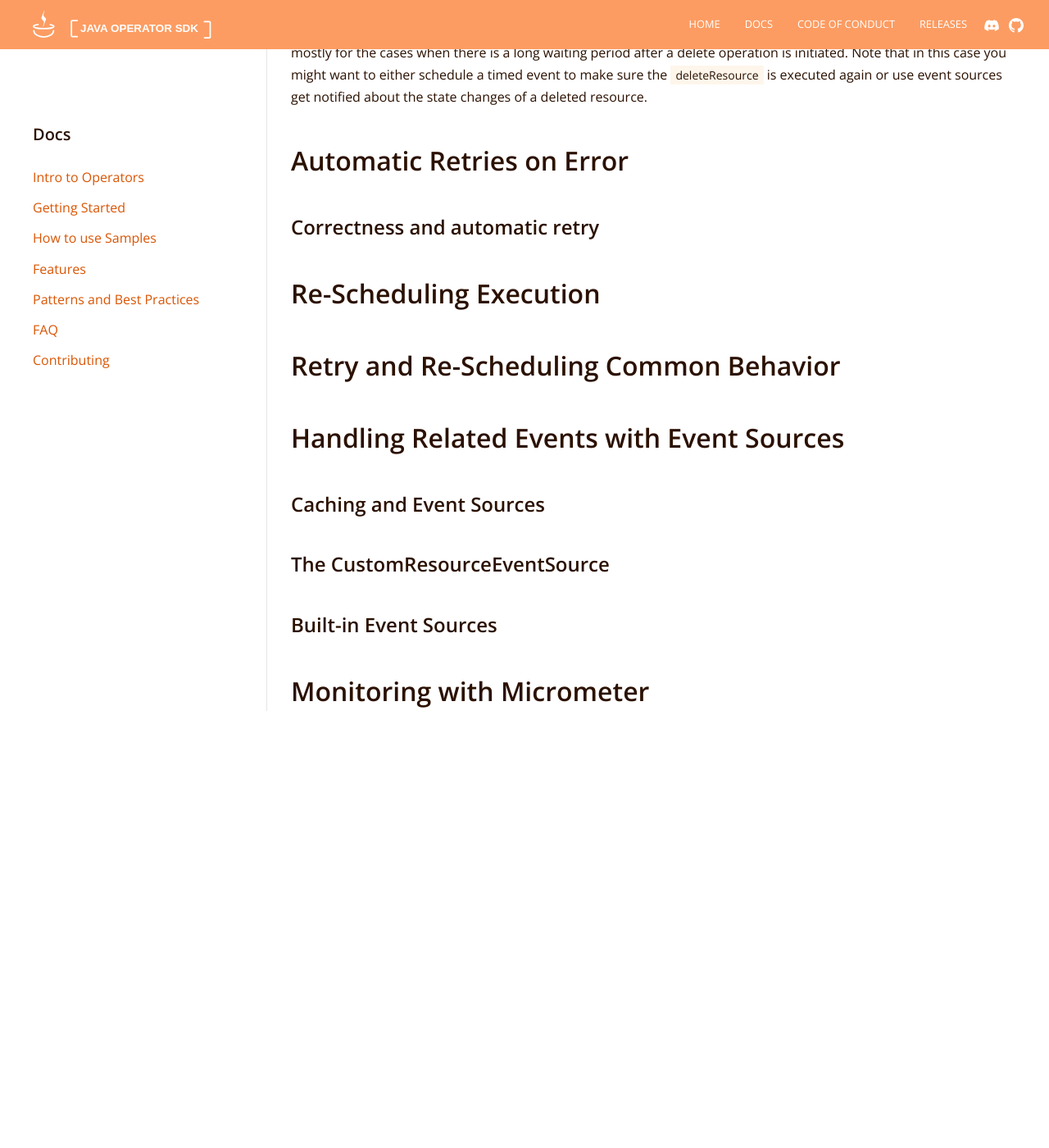
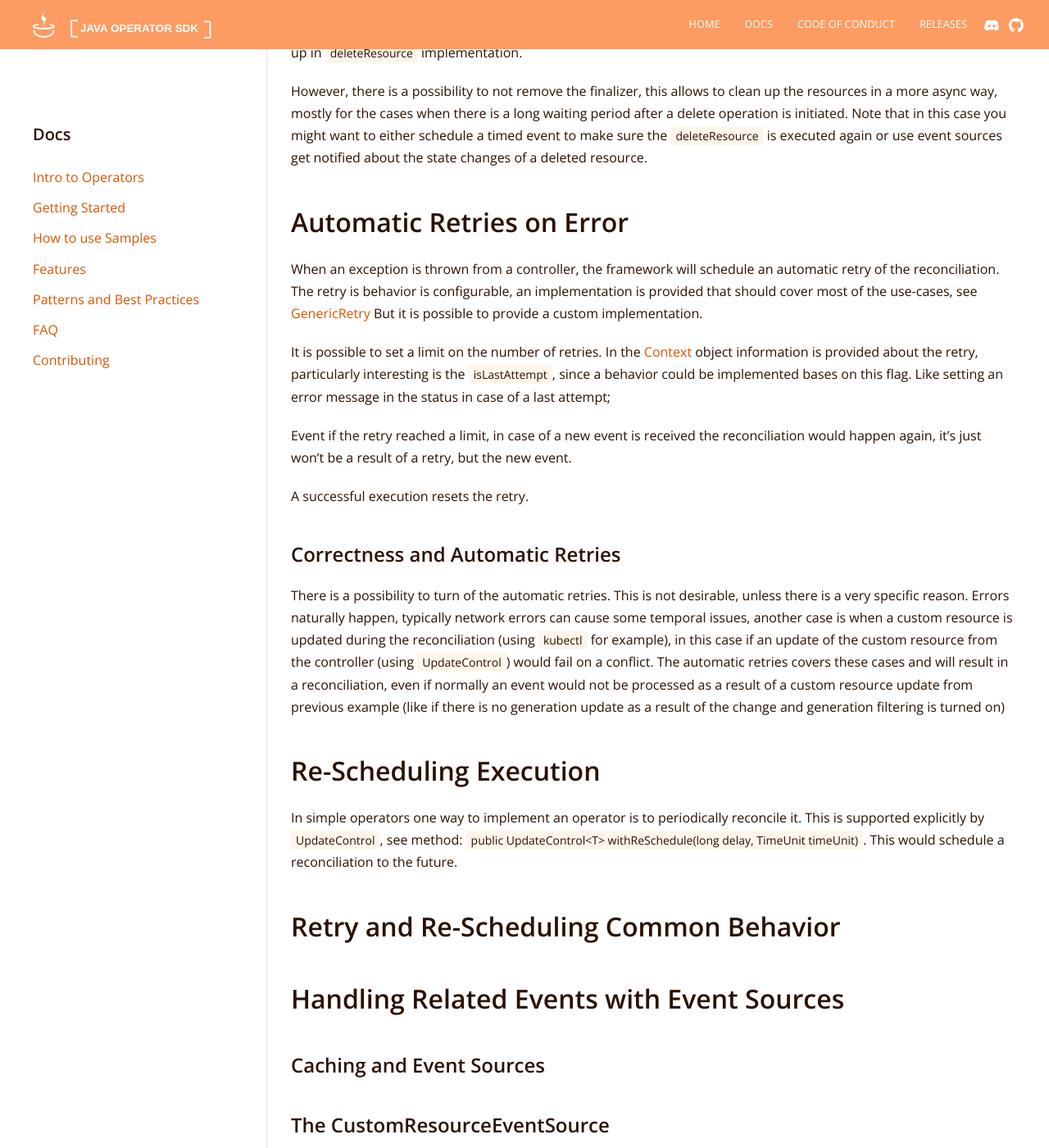
Before and after one commit to operator-framework/java-operator-sdk, a Jekyll site: the page built from docs/documentation/features.md, in a window 1280 px wide and 1400 px high, scrolled down 2536 px. Shown: the whole window at 82% size. Built offline with Jekyll 4.4.1, drawn with Linux system fonts in a browser that asks for light colours; nearby versions of some CDN libraries; before the commit the page ends 3473 px from its top, so only the background shows below that; some of the changed text lies outside the part shown.

Commit message:
docs: retry + reschedule (#670)

```diff
--- a/docs/documentation/features.md
+++ b/docs/documentation/features.md
@@ -97,6 +97,9 @@
 
 Always update the custom resource with `UpdateControl`, not with the actual kubernetes client if possible.
 
+On custom resource updates there is always an optimistic version control in place, to make sure that another update is
+not overwritten (by setting `resourceVersion` ) .
+
 The `DeleteControl` typically instructs the framework to remove the finalizer after the dependent resource are
 cleaned up in `deleteResource` implementation.
 
@@ -107,9 +110,35 @@
 
 ## Automatic Retries on Error
 
-### Correctness and automatic retry
+When an exception is thrown from a controller, the framework will schedule an automatic retry of the reconciliation.
+The retry is behavior is configurable, an implementation is provided that should cover most of the use-cases, see
+[GenericRetry](https://github.com/java-operator-sdk/java-operator-sdk/blob/master/operator-framework-core/src/main/java/io/javaoperatorsdk/operator/processing/retry/GenericRetry.java)
+But it is possible to provide a custom implementation.
+
+It is possible to set a limit on the number of retries. In the [Context](https://github.com/java-operator-sdk/java-operator-sdk/blob/master/operator-framework-core/src/main/java/io/javaoperatorsdk/operator/api/Context.java)
+object information is provided about the retry, particularly interesting is the `isLastAttempt`, since a behavior
+could be implemented bases on this flag. Like setting an error message in the status in case of a last attempt;
+
+Event if the retry reached a limit, in case of a new event is received the reconciliation would happen again, it's
+just won't be a result of a retry, but the new event.
+
+A successful execution resets the retry.
+
+### Correctness and Automatic Retries
+
+There is a possibility to turn of the automatic retries. This is not desirable, unless there is a very specific
+reason. Errors naturally happen, typically network errors can cause some temporal issues, another case is when a
+custom resource is updated during the reconciliation (using `kubectl` for example), in this case
+if an update of the custom resource from the controller (using `UpdateControl`) would fail on a conflict. The automatic
+retries covers these cases and will result in a reconciliation, even if normally an event would not be processed
+as a result of a custom resource update from previous example (like if there is no generation update as a result of the
+change and generation filtering is turned on)
 
 ## Re-Scheduling Execution
+
+In simple operators one way to implement an operator is to periodically reconcile it. This is supported explicitly by
+`UpdateControl`, see method: `public UpdateControl<T> withReSchedule(long delay, TimeUnit timeUnit)`.
+This would schedule a reconciliation to the future.
 
 ## Retry and Re-Scheduling Common Behavior
 
@@ -122,3 +151,5 @@
 ### Built-in Event Sources
 
 ## Monitoring with Micrometer
+
+## Advanced Behavior
```
